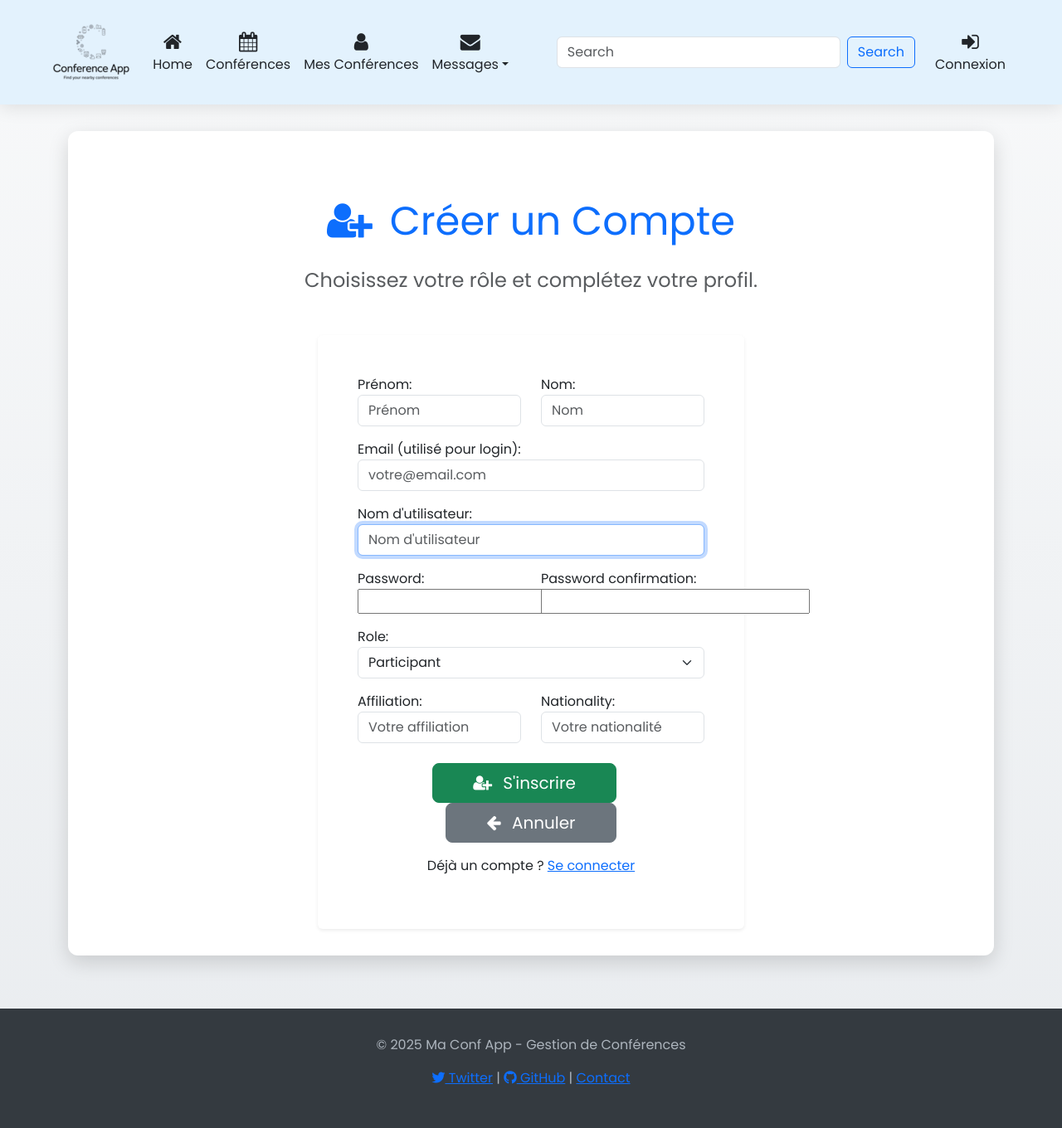
After one commit to LindaOuer/PFW_2526_3IA1, a Django app: template templates/register.html in a window 1280 px wide. The commit adds this page. Shown: the whole page at 83% size. Run offline with Django 5.2, Linux system fonts and the light colour scheme; the template is opened without the code that fills it: values that come from a table or form of the project are taken from there, others are empty; some libraries are stand-ins or nearby versions.

Commit message:
register

```diff
--- /dev/null
+++ b/UserApp/forms.py
@@ -0,0 +1,29 @@
+from django import forms
+from django.contrib.auth.forms import UserCreationForm
+from .models import User
+
+class RegisterForm(UserCreationForm):
+    role = forms.ChoiceField(choices=User.ROLE_CHOICES, widget=forms.Select(attrs={'class': 'form-select'}))
+    affiliation = forms.CharField(max_length=200, required=False, widget=forms.TextInput(attrs={'class': 'form-control', 'placeholder': 'Votre affiliation'}))
+    nationality = forms.CharField(max_length=200, required=False, widget=forms.TextInput(attrs={'class': 'form-control', 'placeholder': 'Votre nationalité'}))
+
+    class Meta:
+        model = User
+        fields = ['email', 'username', 'first_name', 'last_name', 'password1', 'password2', 'role', 'affiliation', 'nationality']
+        widgets = {
+            'email': forms.EmailInput(attrs={'class': 'form-control', 'placeholder': 'votre@email.com'}),
+            'username': forms.TextInput(attrs={'class': 'form-control', 'placeholder': 'Nom d\'utilisateur'}),
+            'first_name': forms.TextInput(attrs={'class': 'form-control', 'placeholder': 'Prénom'}),
+            'last_name': forms.TextInput(attrs={'class': 'form-control', 'placeholder': 'Nom'}),
+            'password1': forms.PasswordInput(attrs={'class': 'form-control', 'placeholder': 'Mot de passe'}),
+            'password2': forms.PasswordInput(attrs={'class': 'form-control', 'placeholder': 'Confirmez'}),
+        }
+        labels = {
+            'email': 'Email (utilisé pour login)',
+            'username': 'Nom d\'utilisateur',
+            'first_name': 'Prénom',
+            'last_name': 'Nom',
+            'role': 'Rôle',
+            'affiliation': 'Affiliation',
+            'nationality': 'Nationalité',
+        }
--- a/firstproject/settings.py
+++ b/firstproject/settings.py
@@ -119,6 +119,7 @@ USE_TZ = True
 # https://docs.djangoproject.com/en/5.2/howto/static-files/
 
 STATIC_URL = 'static/'
+STATICFILES_DIRS = [BASE_DIR / 'static']
 
 # Default primary key field type
 # https://docs.djangoproject.com/en/5.2/ref/settings/#default-auto-field
@@ -126,3 +127,7 @@ STATIC_URL = 'static/'
 DEFAULT_AUTO_FIELD = 'django.db.models.BigAutoField'
 
 AUTH_USER_MODEL = 'UserApp.User'
+
+LOGIN_REDIRECT_URL = 'conference_list'
+LOGOUT_REDIRECT_URL = 'login'
+LOGIN_URL='login'
--- a/firstproject/urls.py
+++ b/firstproject/urls.py
@@ -16,8 +16,11 @@ Including another URLconf
 """
 from django.contrib import admin
 from django.urls import path, include
+from django.contrib.auth import views as auth_views
 
 urlpatterns = [
+    path('login/', auth_views.LoginView.as_view(template_name='login.html'), name='login'),
+    path('logout/', auth_views.LogoutView.as_view(), name='logout'),
     path('admin/', admin.site.urls),
     path('conference/', include('ConferenceApp.urls')),
 ]
--- a/templates copy 2/ConferenceApp/about.html
+++ /dev/null
@@ -1,2 +0,0 @@
-
-<p> This is the about page of the Conference App. </p>
--- a/templates copy 2/ConferenceApp/welcome.html
+++ /dev/null
@@ -1 +0,0 @@
-<h1> Welcome {{ n }} </h1>
--- a/templates copy/ConferenceApp/about.html
+++ /dev/null
@@ -1,2 +0,0 @@
-
-<p> This is the about page of the Conference App. </p>
--- a/templates copy/ConferenceApp/welcome.html
+++ /dev/null
@@ -1 +0,0 @@
-<h1> Welcome {{ n }} </h1>
--- a/templates/base.html
+++ b/templates/base.html
@@ -22,6 +22,7 @@
     />
     {% load static %}
     <link rel="stylesheet" href="{% static 'css/style.css' %}" />
+    {% block CSS %}{% endblock %}
   </head>
   <body>
     <!-- Barre de navigation unique -->
@@ -89,6 +90,18 @@
               <span class="nav-link"><i class="fa fa-user-circle"></i> {{ user.username }} <br> {{ user.get_role_display }}</span
               >
             </li>
+            <li class="nav-item">
+              <a class="nav-link" href="{% url 'logout' %}"
+                ><i class="fa fa-sign-in"></i> Déconnexion</a
+              >
+            </li>
+
+            {% else %}
+            <li class="nav-item">
+              <a class="nav-link" href="{% url 'login' %}"
+                ><i class="fa fa-sign-in"></i> Connexion</a
+              >
+            </li>
 
             {% endif %}
           </ul>
--- /dev/null
+++ b/templates/register.html
@@ -0,0 +1,103 @@
+{% extends 'base.html' %}
+{% load static %}
+
+{% block title %}Inscription{% endblock %}
+
+{% block content %}
+    <div class="text-center my-5">
+        <h1 class="display-5 mb-4 text-primary">
+            <i class="fa fa-user-plus me-2"></i> Créer un Compte
+        </h1>
+        <p class="lead fs-4 text-muted">Choisissez votre rôle et complétez votre profil.</p>
+    </div>
+
+    <div class="row justify-content-center">
+        <div class="col-md-8 col-lg-6">
+            <div class="card border-0 shadow-sm">
+                <div class="card-body p-5">
+                    <form method="post">
+                        {% csrf_token %}
+
+                        {% if form.errors or form.non_field_errors %}
+                            <div class="alert alert-danger mb-4">
+                                <i class="fa fa-exclamation-triangle me-2"></i>
+                                <strong>Erreurs :</strong>
+                                <ul>
+                                    {% for field in form %}
+                                        {% for error in field.errors %}
+                                            <li>{{ field.label }}: {{ error }}</li>
+                                        {% endfor %}
+                                    {% endfor %}
+                                    {% for error in form.non_field_errors %}
+                                        <li>{{ error }}</li>
+                                    {% endfor %}
+                                </ul>
+                            </div>
+                        {% endif %}
+
+                        <div class="row mb-3">
+                            <div class="col-md-6">
+                                {{ form.first_name.label_tag }}
+                                {{ form.first_name }}
+                            </div>
+                            <div class="col-md-6">
+                                {{ form.last_name.label_tag }}
+                                {{ form.last_name }}
+                            </div>
+                        </div>
+
+                        <div class="mb-3">
+                            {{ form.email.label_tag }}
+                            {{ form.email }}
+                        </div>
+
+                        <div class="mb-3">
+                            {{ form.username.label_tag }}
+                            {{ form.username }}
+                        </div>
+
+                        <div class="row mb-3">
+                            <div class="col-md-6">
+                                {{ form.password1.label_tag }}
+                                {{ form.password1 }}
+                            </div>
+                            <div class="col-md-6">
+                                {{ form.password2.label_tag }}
+                                {{ form.password2 }}
+                            </div>
+                        </div>
+
+                        <div class="mb-3">
+                            {{ form.role.label_tag }}
+                            {{ form.role }}
+                        </div>
+
+                        <div class="row mb-3">
+                            <div class="col-md-6">
+                                {{ form.affiliation.label_tag }}
+                                {{ form.affiliation }}
+                            </div>
+                            <div class="col-md-6">
+                                {{ form.nationality.label_tag }}
+                                {{ form.nationality }}
+                            </div>
+                        </div>
+
+                        <div class="text-center mt-4">
+                            <button type="submit" class="btn btn-success btn-lg px-5 me-3">
+                                <i class="fa fa-user-plus me-2"></i> S'inscrire
+                            </button>
+                            <a href="{% url 'login' %}" class="btn btn-secondary btn-lg px-5">
+                                <i class="fa fa-arrow-left me-2"></i> Annuler
+                            </a>
+                        </div>
+
+                        <div class="text-center mt-3">
+                            <p>Déjà un compte ? <a href="{% url 'login' %}" class="text-primary">Se connecter</a></p>
+                        </div>
+                    </form>
+                </div>
+            </div>
+        </div>
+    </div>
+{% endblock %}
```
Also changed, not shown: UserApp/views.py (+7 -2 lines), templates copy 2/ConferenceApp/conference_detail.html (deleted, +0 -8 lines), templates copy 2/ConferenceApp/conference_form.html (deleted, +0 -12 lines), templates copy 2/ConferenceApp/conference_list.html (deleted, +0 -10 lines), templates copy/ConferenceApp/conference_detail.html (deleted, +0 -8 lines), templates copy/ConferenceApp/conference_form.html (deleted, +0 -12 lines), templates copy/ConferenceApp/conference_list.html (deleted, +0 -10 lines), templates/login.html (added, +61 -0 lines).
